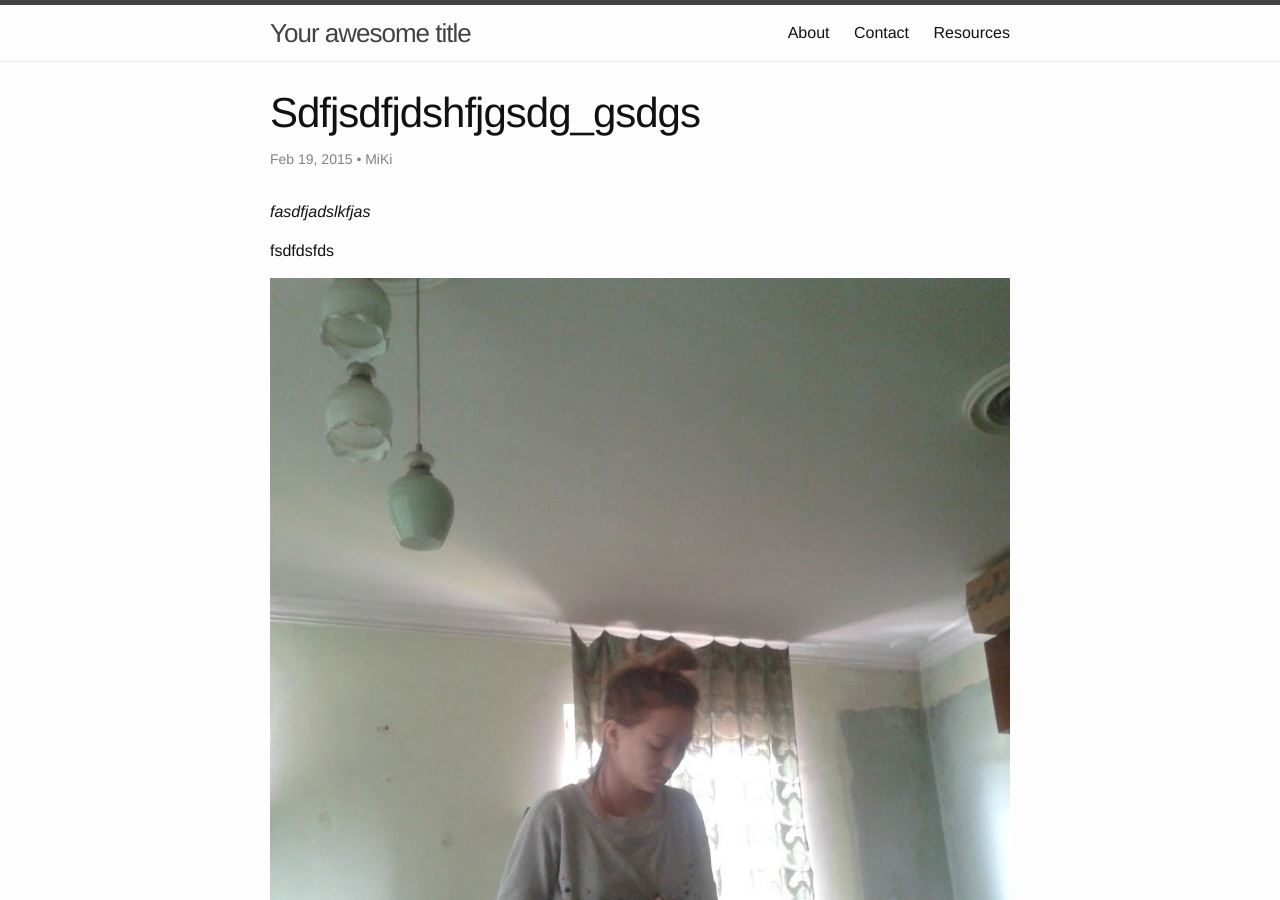
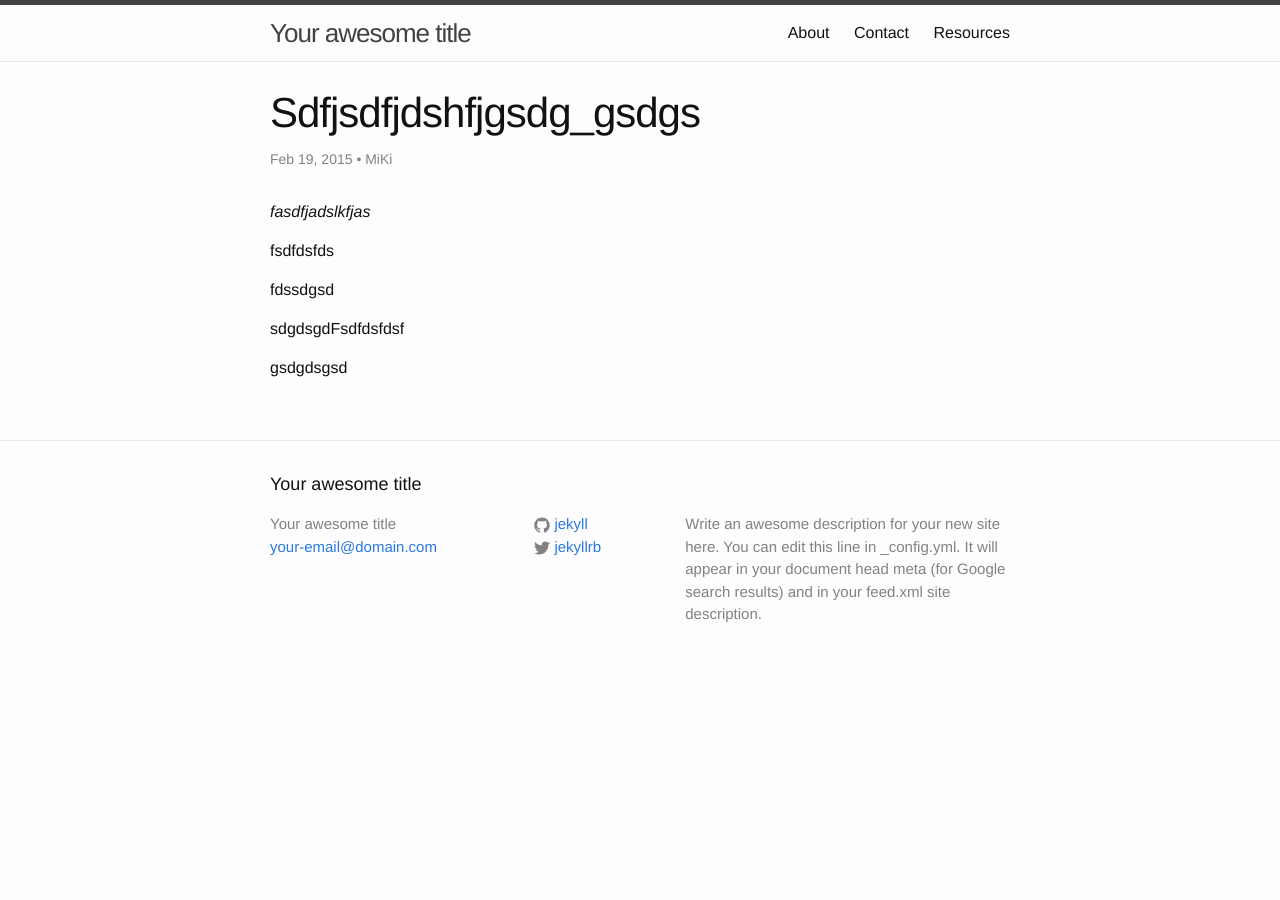
Before and after one commit to funkz/funkz.github.io, a Jekyll site: the page built from _posts/2015-02-19-sdfjsdfjdshfjgsdg_gsdgs.md, in a window 1280 px wide and 900 px high. Built offline with Jekyll 4.4.1, drawn with Linux system fonts in a browser that asks for light colours; comment, search, counter and statistics services are not loaded.

Commit message:
Updated '_posts/2015-02-19-sdfjsdfjdshfjgsdg_gsdgs.md' via CloudCannon

```diff
--- a/_posts/2015-02-19-sdfjsdfjdshfjgsdg_gsdgs.md
+++ b/_posts/2015-02-19-sdfjsdfjdshfjgsdg_gsdgs.md
@@ -1,9 +1,8 @@
 *fasdfjadslkfjas*
-
 
 fsdfdsfds
 
-![](/uploads/versions/2014-04-24---x0-0-916-1222-916-1222x---.jpg)
+fdssdgsd
 
 sdgdsgdFsdfdsfdsf
 
```
